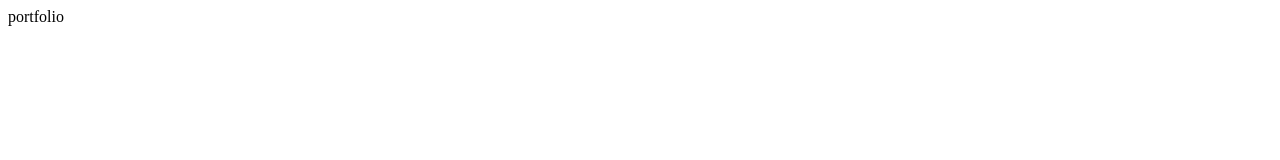
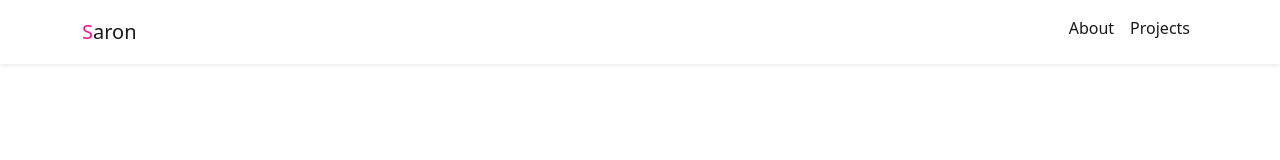
Before and after one commit to SaronZerihun/Portfolio, a plain HTML site: page index.html in a window 1280 px wide. Drawn offline with nearby package versions, Linux system fonts and the light colour scheme.

Commit message:
second commit

```diff
--- a/index.html
+++ b/index.html
@@ -4,9 +4,31 @@
     <meta charset="UTF-8">
     <meta name="viewport" content="width=device-width, initial-scale=1.0">
     <title>Document</title>
+    <link href="https://cdn.jsdelivr.net/npm/bootstrap@5.0.2/dist/css/bootstrap.min.css" rel="stylesheet" integrity="sha384-EVSTQN3/azprG1Anm3QDgpJLIm9Nao0Yz1ztcQTwFspd3yD65VohhpuuCOmLASjC" crossorigin="anonymous">
 </head>
 <body>
-    portfolio
 
+    <nav class="navbar navbar-expand-lg navbar-light shadow-sm">
+        <div class="container">
+          <a class="navbar-brand" href="#"><span style="color: deeppink;">S</span>aron</a>
+          <button class="navbar-toggler" type="button" data-bs-toggle="collapse" data-bs-target="#navbarSupportedContent" aria-controls="navbarSupportedContent" aria-expanded="false" aria-label="Toggle navigation">
+            <span class="navbar-toggler-icon"></span>
+          </button>
+          <div class="collapse navbar-collapse" id="navbarSupportedContent">
+            <ul class="navbar-nav ms-auto mb-2">
+              <li class="nav-item">
+                <a class="nav-link active" aria-current="page" href="#">About</a>
+              </li>
+              <li class="nav-item">
+                <a class="nav-link active" href="#">Projects</a>
+              </li>
+
+
+            </ul>
+
+          </div>
+        </div>
+      </nav>
+ <script src="https://cdn.jsdelivr.net/npm/bootstrap@5.0.2/dist/js/bootstrap.bundle.min.js" integrity="sha384-MrcW6ZMFYlzcLA8Nl+NtUVF0sA7MsXsP1UyJoMp4YLEuNSfAP+JcXn/tWtIaxVXM" crossorigin="anonymous"></script>
 </body>
 </html>
```
